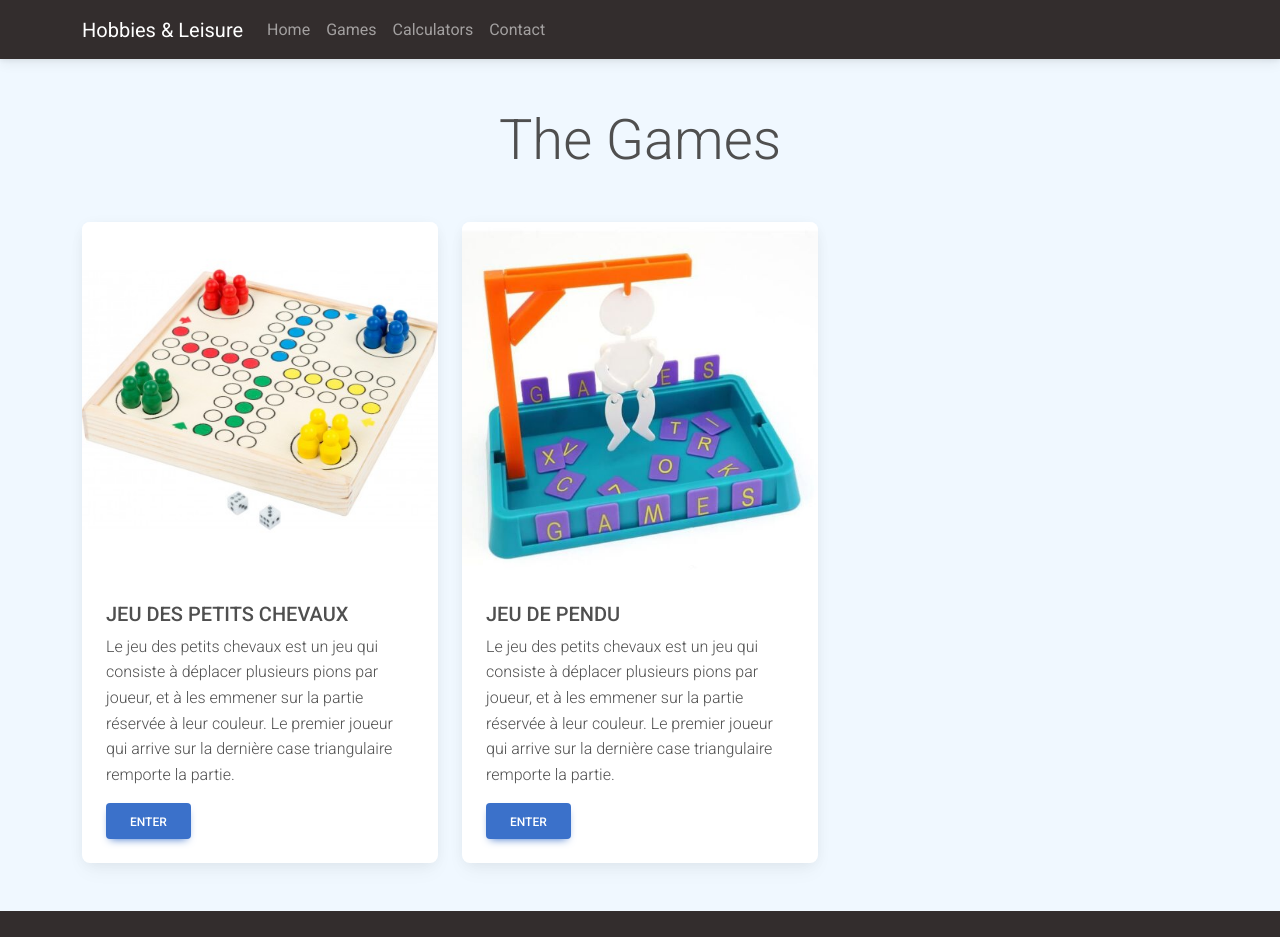
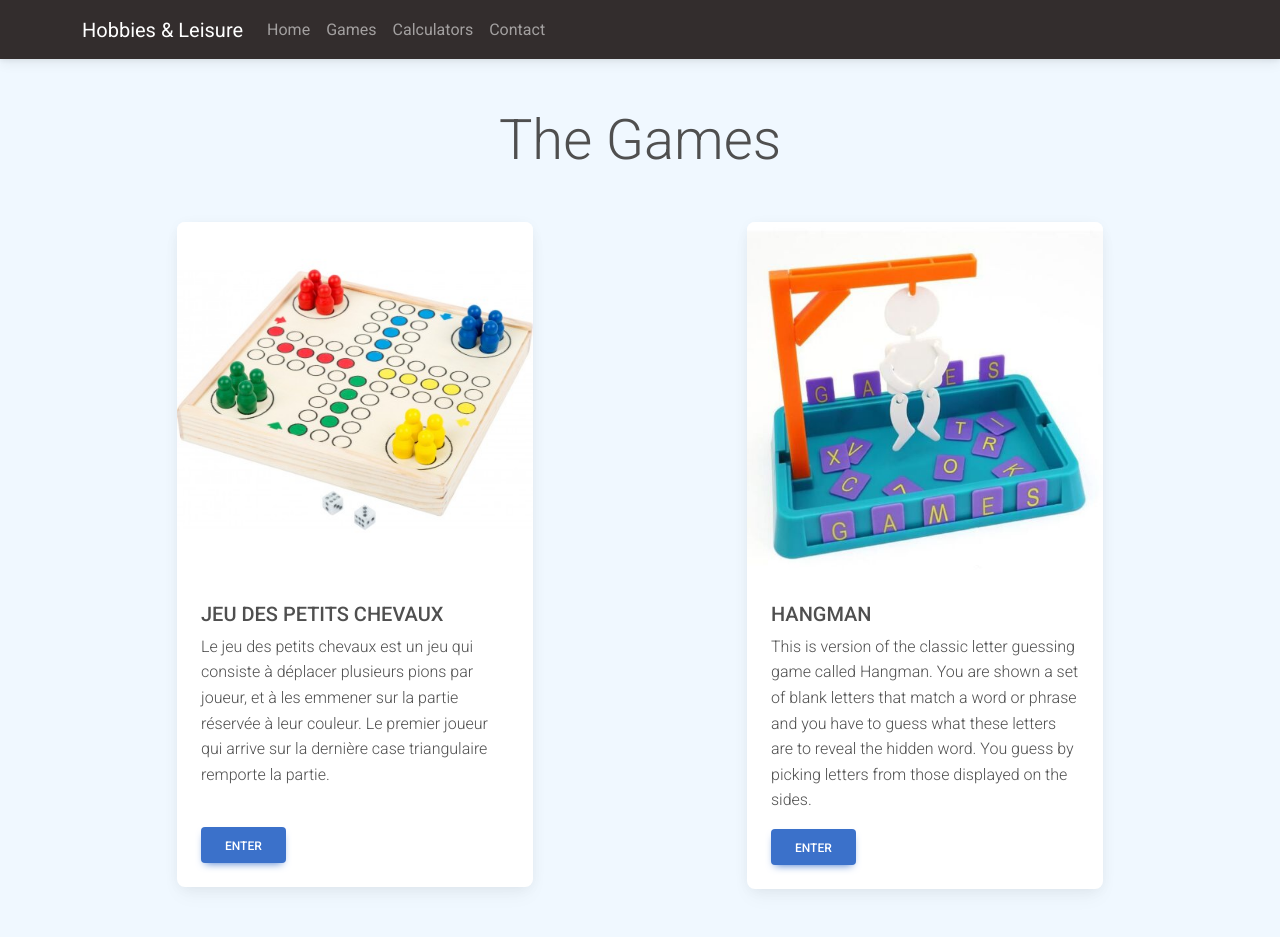
Before and after one commit to amirhatam/loisir, a React (Create React App) app: page /games in a window 1280 px wide. Shown: the top 937 px of the page. Built offline with nearby package versions, Linux system fonts and the light colour scheme.

Commit message:
add some detail for hangman and some styles

```diff
--- a/src/views/Games.jsx
+++ b/src/views/Games.jsx
@@ -9,7 +9,7 @@ export default function Jeux() {
     return (
         <section className='bgc-lightblue'>
             <MDBContainer className='pb-md-5 bgc-lightblue'>
-                <MDBRow >
+                <MDBRow className='justify-content-around'>
                     <MDBCardTitle className='text-center my-md-5 display-4'>The Games</MDBCardTitle>
                     <MDBCol md='4'>
                         <MDBCard >
@@ -24,7 +24,7 @@ export default function Jeux() {
                                 <MDBCardText className='fw-lighter text-justify'>
                                     Le jeu des petits chevaux est un jeu qui consiste à déplacer plusieurs pions par joueur, et à les emmener sur la partie réservée à leur couleur. Le premier joueur qui arrive sur la dernière case triangulaire remporte la partie.
                                 </MDBCardText>
-                                <MDBBtn href='/games/petits-chevaux'>Enter</MDBBtn>
+                                <MDBBtn href='/games/petits-chevaux' className='mt-md-4'>Enter</MDBBtn>
                             </MDBCardBody>
                         </MDBCard>
                     </MDBCol>
@@ -37,9 +37,9 @@ export default function Jeux() {
                                 </a>
                             </MDBRipple>
                             <MDBCardBody>
-                                <MDBCardTitle className='text-uppercase'>Jeu de pendu</MDBCardTitle>
+                                <MDBCardTitle className='text-uppercase'>Hangman</MDBCardTitle>
                                 <MDBCardText className='fw-lighter text-justify'>
-                                    Le jeu des petits chevaux est un jeu qui consiste à déplacer plusieurs pions par joueur, et à les emmener sur la partie réservée à leur couleur. Le premier joueur qui arrive sur la dernière case triangulaire remporte la partie.
+                                    This is version of the classic letter guessing game called Hangman. You are shown a set of blank letters that match a word or phrase and you have to guess what these letters are to reveal the hidden word. You guess by picking letters from those displayed on the sides.
                                 </MDBCardText>
                                 <MDBBtn href='/games/pendu'>Enter</MDBBtn>
                             </MDBCardBody>
```
Also changed, not shown: 1 other file (tests, documents, lock files or other folders).
